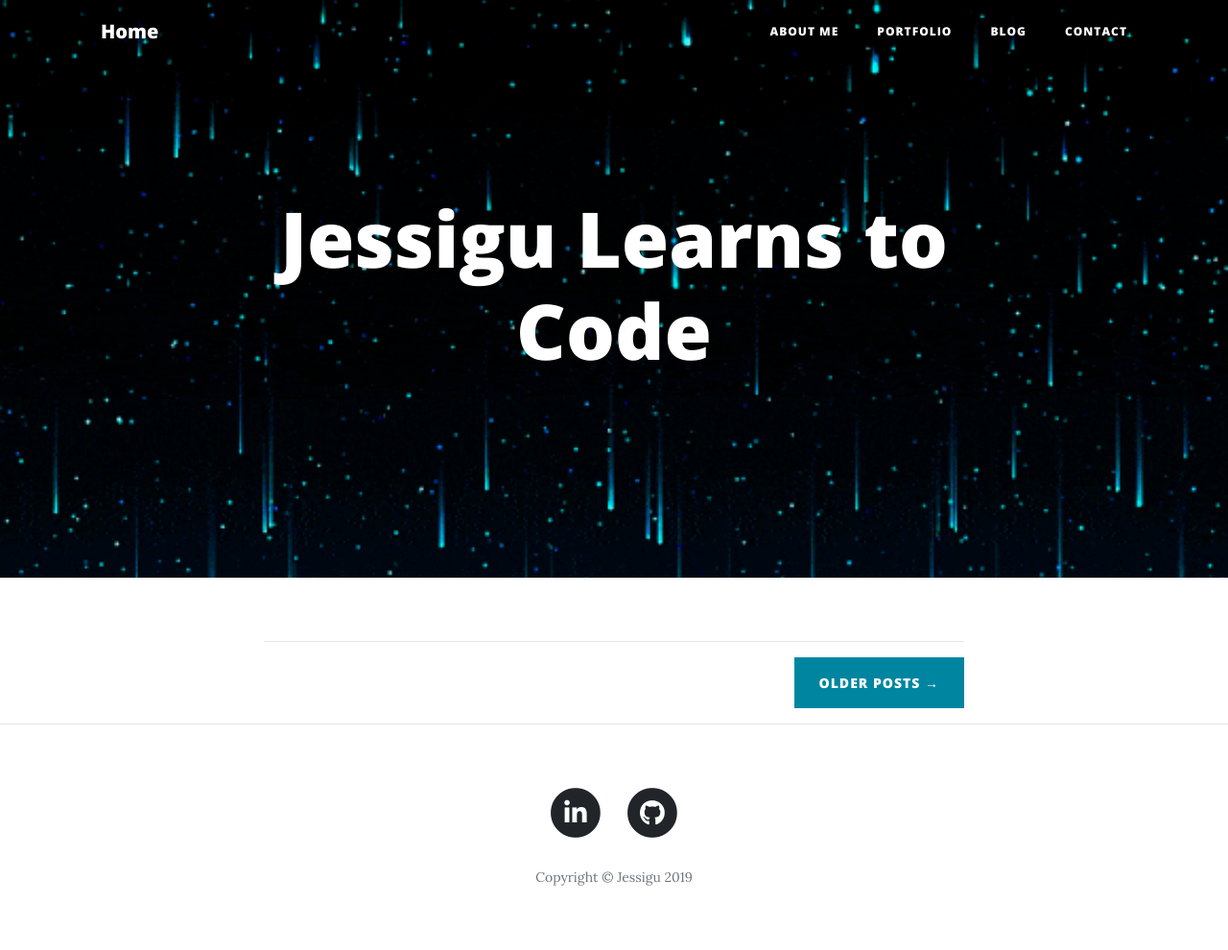
After one commit to jessigu/my-first-blog, a Django app: template blog/templates/blog/orig.html in a window 1280 px wide. The commit adds this page. Shown: the whole page at 96% size. Run offline with Django 3.2, Linux system fonts and the light colour scheme; the template is opened without the code that fills it, so the values that code supplies are empty; some libraries are stand-ins or nearby versions.

Commit message:
added readme, indiv blog page, blog preview on home & desc ordering

```diff
--- a/blog/models.py
+++ b/blog/models.py
@@ -11,6 +11,9 @@ class Post(models.Model):
     created_date = models.DateTimeField(default=timezone.now)
     published_date = models.DateTimeField(blank=True, null=True)
 
+    class Meta:
+        ordering = ['-published_date']
+
     def publish(self):
         self.published_date = timezone.now()
         self.save()
--- /dev/null
+++ b/blog/templates/blog/orig.html
@@ -0,0 +1,135 @@
+<!-- file was post_list at beginning of day. created base and made edits from djangogirls. then edited post_list with edits from djangogirls. -->
+
+{% load static %}
+<!DOCTYPE html>
+<html lang="en">
+
+<head>
+
+  <meta charset="utf-8">
+  <meta name="viewport" content="width=device-width, initial-scale=1, shrink-to-fit=no">
+  <meta name="description" content="">
+  <meta name="author" content="">
+
+  <title>Jessigu Learns to Code</title>
+
+  <!-- Bootstrap core CSS -->
+  <link href="{% static 'vendor/bootstrap/css/bootstrap.min.css' %}" rel="stylesheet">
+
+  <!-- Custom fonts for this template -->
+  <link href="{% static 'vendor/fontawesome-free/css/all.min.css' %}" rel="stylesheet" type="text/css">
+  <link href='https://fonts.googleapis.com/css?family=Lora:400,700,400italic,700italic' rel='stylesheet' type='text/css'>
+  <link href='https://fonts.googleapis.com/css?family=Open+Sans:300italic,400italic,600italic,700italic,800italic,400,300,600,700,800' rel='stylesheet' type='text/css'>
+
+  <!-- Custom styles for this template -->
+  <link href="{% static 'css/clean-blog.min.css' %}" rel="stylesheet">
+
+</head>
+
+<body>
+
+  <!-- Navigation -->
+  <nav class="navbar navbar-expand-lg navbar-light fixed-top" id="mainNav">
+    <div class="container">
+      <a class="navbar-brand" href="index.html">Home</a>
+      <button class="navbar-toggler navbar-toggler-right" type="button" data-toggle="collapse" data-target="#navbarResponsive" aria-controls="navbarResponsive" aria-expanded="false" aria-label="Toggle navigation">Home
+        <i class="fas fa-bars"></i>
+      </button>
+      <div class="collapse navbar-collapse" id="navbarResponsive">
+        <ul class="navbar-nav ml-auto">
+          <li class="nav-item">
+            <a class="nav-link" href="index.html">About Me</a>
+          </li>
+          <li class="nav-item">
+            <a class="nav-link" href="about.html">Portfolio</a>
+          </li>
+          <li class="nav-item">
+            <a class="nav-link" href="post.html">Blog</a>
+          </li>
+          <li class="nav-item">
+            <a class="nav-link" href="contact.html">Contact</a>
+          </li>
+        </ul>
+      </div>
+    </div>
+  </nav>
+
+  <!-- Page Header -->
+  <header class="masthead" style="background-image: url('{% static 'img/original.gif' %}')"
+    <div class="overlay"></div>
+    <div class="container">
+      <div class="row">
+        <div class="col-lg-8 col-md-10 mx-auto">
+          <div class="site-heading">
+            <h1>Jessigu Learns to Code</h1>
+            <span class="subheading"></span>
+          </div>
+        </div>
+      </div>
+    </div>
+  </header>
+
+  <!-- Main Content -->
+  <div class="container">
+    <div class="row">
+      <div class="col-lg-8 col-md-10 mx-auto">
+        {% for post in posts %}
+        <div class="post-preview">
+          <a href="post.html">
+            <h2 class="post-title">
+              {{ post.title }}
+            </h2>
+          </a>
+          <p class="post-meta">
+            {{ post.published_date }}</p>
+            <p>{{ post.text|linebreaksbr }}</p>
+        </div>
+        {% endfor %}
+        <hr>
+        <!-- Pager -->
+        <div class="clearfix">
+          <a class="btn btn-primary float-right" href="#">Older Posts &rarr;</a>
+        </div>
+      </div>
+    </div>
+  </div>
+
+  <hr>
+
+  <!-- Footer -->
+  <footer>
+    <div class="container">
+      <div class="row">
+        <div class="col-lg-8 col-md-10 mx-auto">
+          <ul class="list-inline text-center">
+            <li class="list-inline-item">
+              <a href="https://www.linkedin.com/in/jess-guttenberg-28581216a">
+                <span class="fa-stack fa-lg">
+                  <i class="fas fa-circle fa-stack-2x"></i>
+                  <i class="fab fa-linkedin-in fa-stack-1x fa-inverse"></i>
+                </span>
+              </a>
+            </li>
+            <li class="list-inline-item">
+              <a href="https://github.com/jessigu?tab=repositories">
+                <span class="fa-stack fa-lg">
+                  <i class="fas fa-circle fa-stack-2x"></i>
+                  <i class="fab fa-github fa-stack-1x fa-inverse"></i>
+                </span>
+              </a>
+            </li>
+          </ul>
+          <p class="copyright text-muted">Copyright &copy; Jessigu 2019</p>
+        </div>
+      </div>
+    </div>
+  </footer>
+
+  <!-- Bootstrap core JavaScript -->
+  <script src="{% static 'vendor/jquery/jquery.min.js' %}"></script>
+  <script src="{% static 'vendor/bootstrap/js/bootstrap.bundle.min.js' %}"></script>
+
+  <!-- Custom scripts for this template -->
+  <script src="{% static 'js/clean-blog.min.js' %}"></script>
+
+</body>
--- a/blog/urls.py
+++ b/blog/urls.py
@@ -3,4 +3,5 @@ from . import views
 
 urlpatterns = [
     path('', views.post_list, name='post_list'),
+    path('post/<int:pk>/', views.post_detail, name='post_detail'),
 ]
```
Also changed, not shown: blog/templates/blog/base.html (added, +123 -0 lines), blog/templates/blog/post_detail.html (added, +13 -0 lines), blog/templates/blog/post_list.html (+5 -121 lines), blog/views.py (+6 -1 lines), README.md (added).
